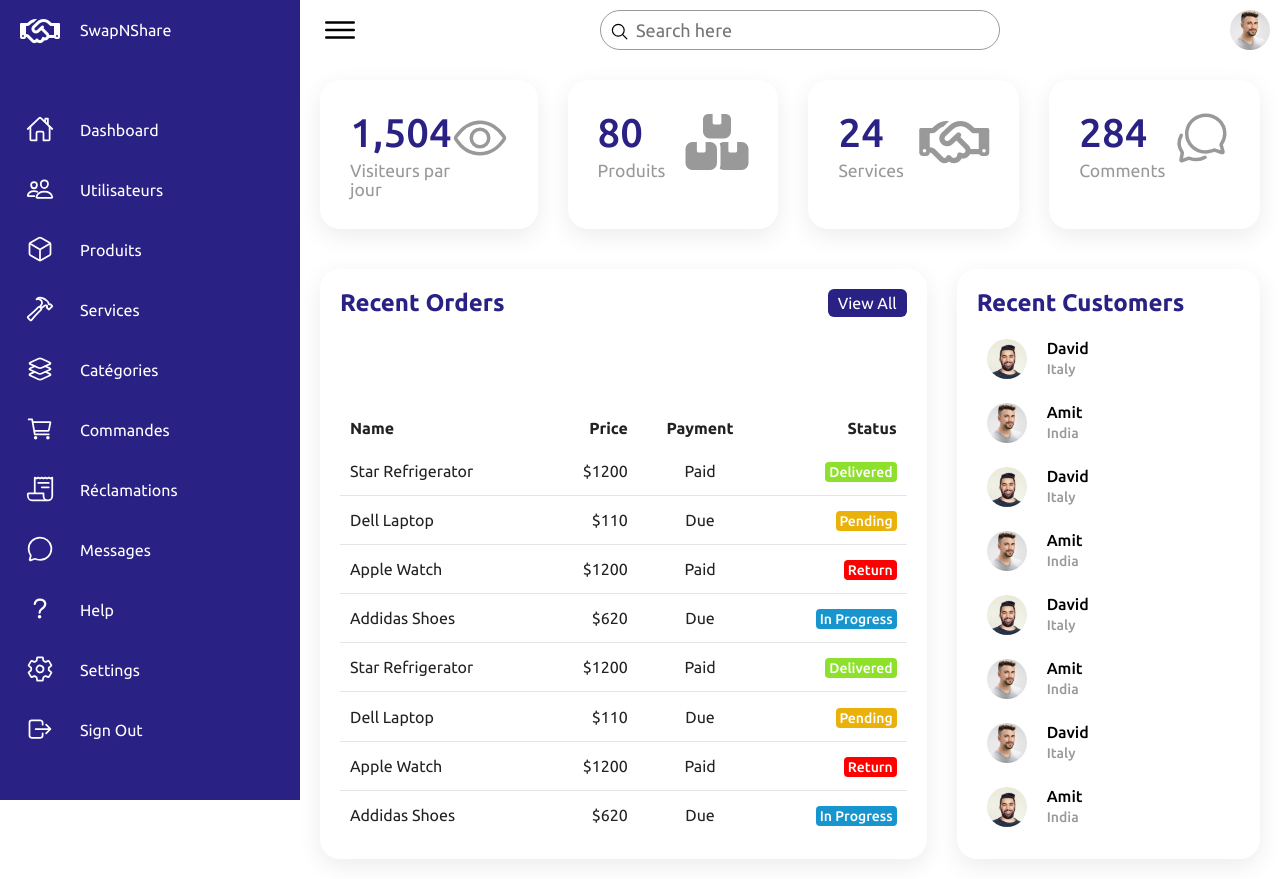
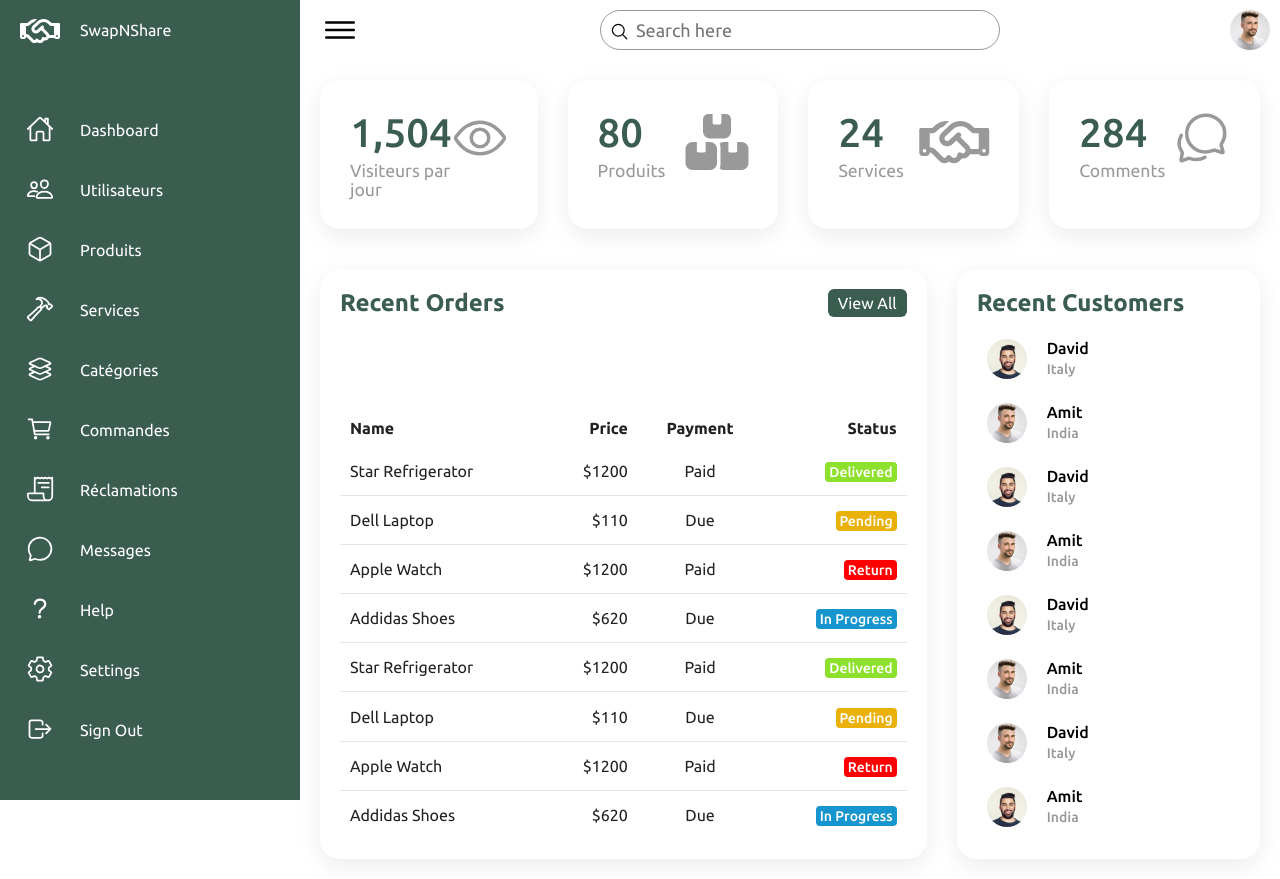
Before and after one commit to SamyBoughzala/Projet_PI, a Symfony app: template templates/admin/index.html.twig in a window 1280 px wide. Run offline with Twig, Linux system fonts and the light colour scheme; the template is opened without the code that fills it, so the values that code supplies are empty; some libraries are stand-ins or nearby versions.

Commit message:
green backoffice

```diff
--- a/public/backOfiice/css/style.css
+++ b/public/backOffice/css/style.css
@@ -10,7 +10,7 @@
 }
 
 :root {
-  --blue: #2a2185;
+  --green: #3b5d50;
   --white: #fff;
   --gray: #f5f5f5;
   --black1: #222;
@@ -32,8 +32,8 @@ body {
   position: fixed;
   width: 300px;
   height: 100%;
-  background: var(--blue);
-  border-left: 10px solid var(--blue);
+  background: var(--green);
+  border-left: 10px solid var(--green);
   transition: 0.5s;
   overflow: hidden;
 }
@@ -76,7 +76,7 @@ body {
 }
 .navigation ul li:hover a,
 .navigation ul li.hovered a {
-  color: var(--blue);
+  color: var(--green);
 }
 
 .navigation ul li a .icon {
@@ -235,7 +235,7 @@ body {
   position: relative;
   font-weight: 500;
   font-size: 2.5rem;
-  color: var(--blue);
+  color: var(--green);
 }
 
 .cardBox .card .cardName {
@@ -250,7 +250,7 @@ body {
 }
 
 .cardBox .card:hover {
-  background: var(--blue);
+  background: var(--green);
 }
 .cardBox .card:hover .numbers,
 .cardBox .card:hover .cardName,
@@ -286,12 +286,12 @@ body {
 }
 .cardHeader h2 {
   font-weight: 600;
-  color: var(--blue);
+  color: var(--green);
 }
 .cardHeader .btn {
   position: relative;
   padding: 5px 10px;
-  background: var(--blue);
+  background: var(--green);
   text-decoration: none;
   color: var(--white);
   border-radius: 6px;
@@ -313,7 +313,7 @@ body {
   border-bottom: none;
 }
 .details .recentOrders table tbody tr:hover {
-  background: var(--blue);
+  background: var(--green);
   color: var(--white);
 }
 .details .recentOrders table tr td {
@@ -398,7 +398,7 @@ body {
   color: var(--black2);
 }
 .recentCustomers table tr:hover {
-  background: var(--blue);
+  background: var(--green);
   color: var(--white);
 }
 .recentCustomers table tr:hover td h4 span {
```
Also changed, not shown: public/backOffice/imgs/customer01.jpg (renamed from public/backOfiice/imgs/customer01.jpg), public/backOffice/imgs/customer02.jpg (renamed from public/backOfiice/imgs/customer02.jpg), public/backOffice/js/main.js (renamed from public/backOfiice/js/main.js).
